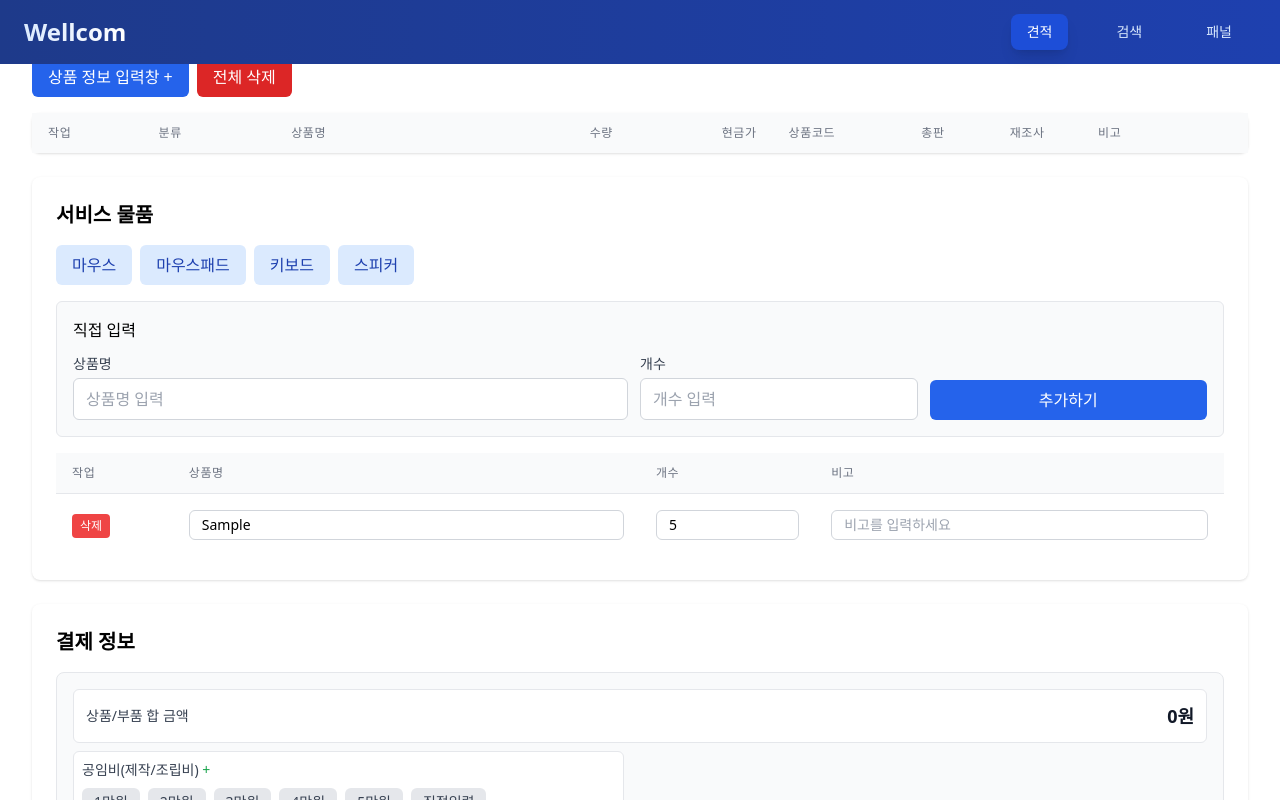
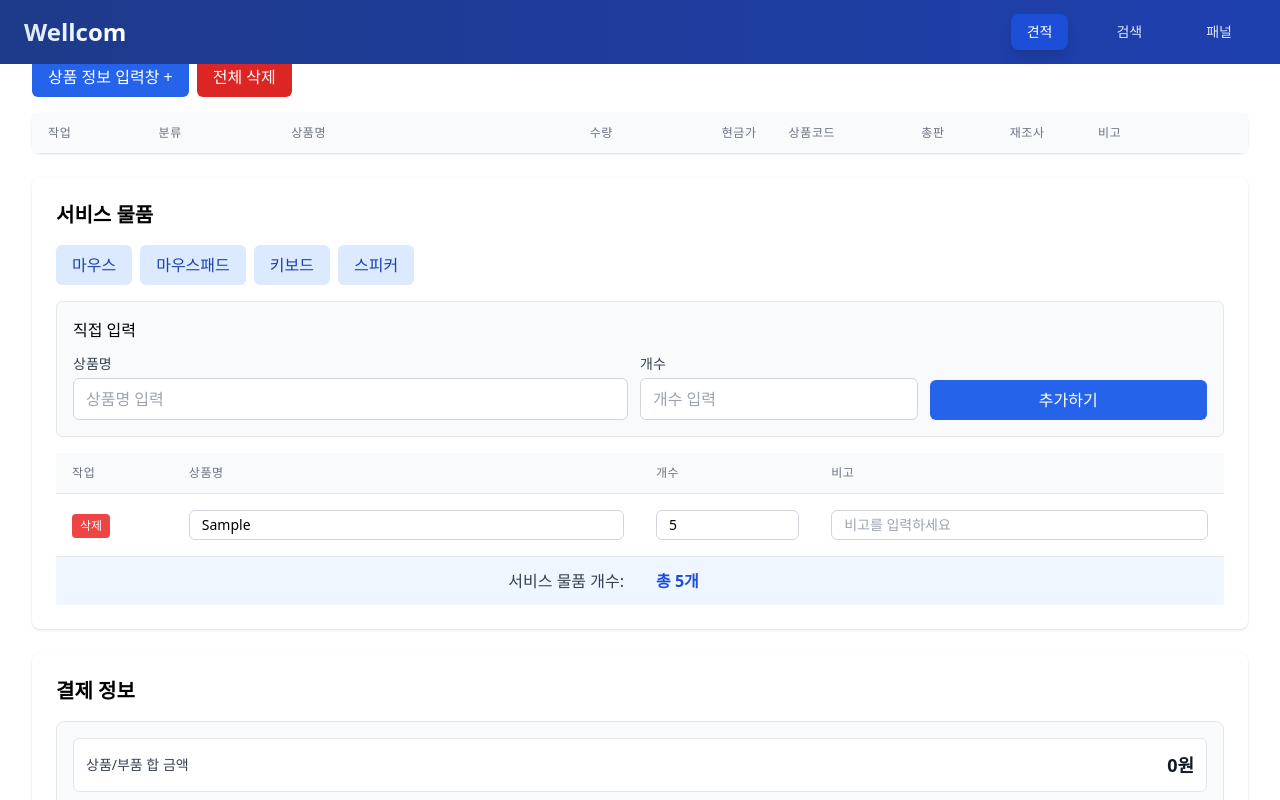
Before and after one commit to kcj980/wellcompro, a Next.js app: page /estimate in a window 1280 px wide. Both pictures are taken after typing "Sample", "5" into the empty fields and a click on the button "추가하기". Shown: the part 749-1549 px from the top of the page. Built offline with nearby package versions, Linux system fonts and the light colour scheme.

Commit message:
견적 추가 페이지 부품 금액 합 테이블 밑에도 추가

```diff
--- a/app/estimate/page.js
+++ b/app/estimate/page.js
@@ -1968,9 +1968,21 @@ function EstimateContent() {
                       </td>
                     </tr>
                   ))}
+                  {/* 현금가 합계 행 추가 */}
+                  {tableData.length > 0 && (
+                    <tr className="bg-blue-50">
+                      <td colSpan="3" className="px-4 py-3 text-right font-medium text-gray-700">
+                        현금가 합계:
+                      </td>
+                      <td className="px-4 py-3 text-left font-bold text-blue-700" colSpan="6">
+                        &nbsp;&nbsp;&nbsp;&nbsp;&nbsp;&nbsp;&nbsp;&nbsp;&nbsp;&nbsp;&nbsp; {calculatedValues.productTotal.toLocaleString()}원
+                      </td>
+                    </tr>
+                  )}
                 </tbody>
               </table>
             </div>
+
           </div>
 
           {/* 서비스 물품 섹션 */}
@@ -2126,6 +2138,17 @@ function EstimateContent() {
                       </tr>
                     ))
                   )}
+                  {/* 현금가 합계 행 추가 */}
+                  {serviceData.length > 0 && (
+                    <tr className="bg-blue-50">
+                      <td colSpan="2" className="px-4 py-3 text-right font-medium text-gray-700">
+                        서비스 물품 개수:
+                      </td>
+                      <td colSpan="2" className="px-4 py-3 text-left font-bold text-blue-700">
+                        총 {serviceData.reduce((total, item) => total + parseInt(item.quantity || 1), 0)}개
+                      </td>
+                    </tr>
+                  )}
                 </tbody>
               </table>
             </div>
```
